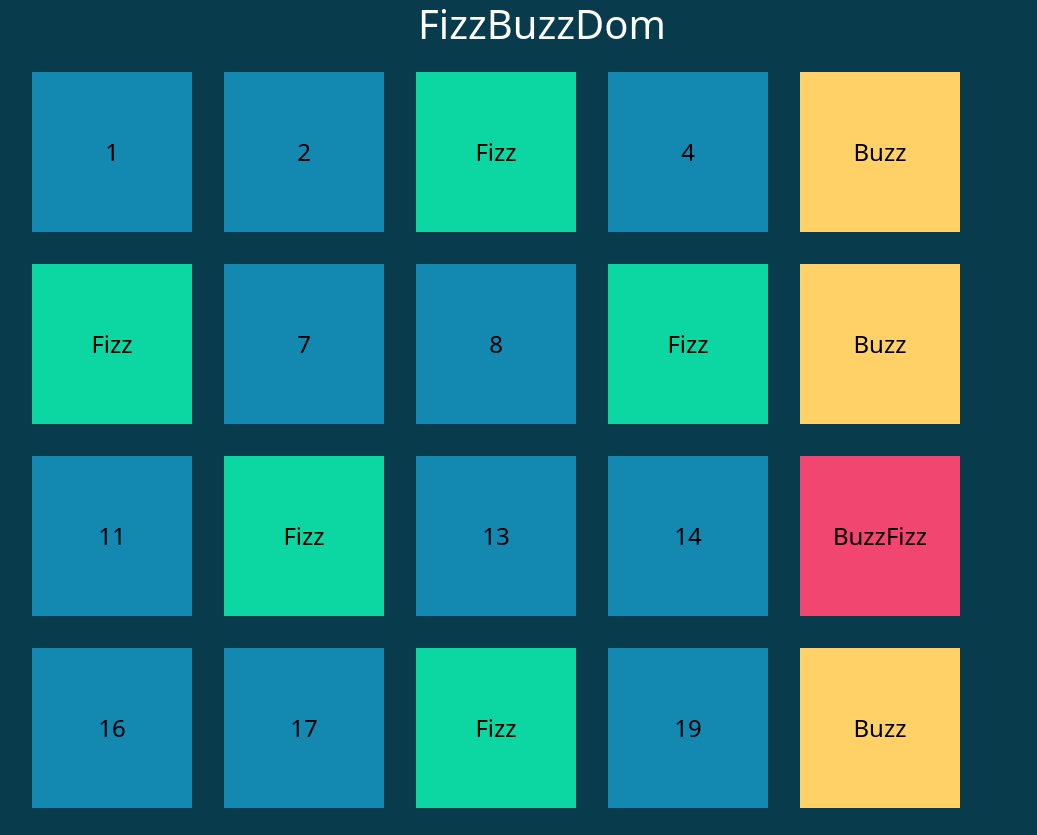
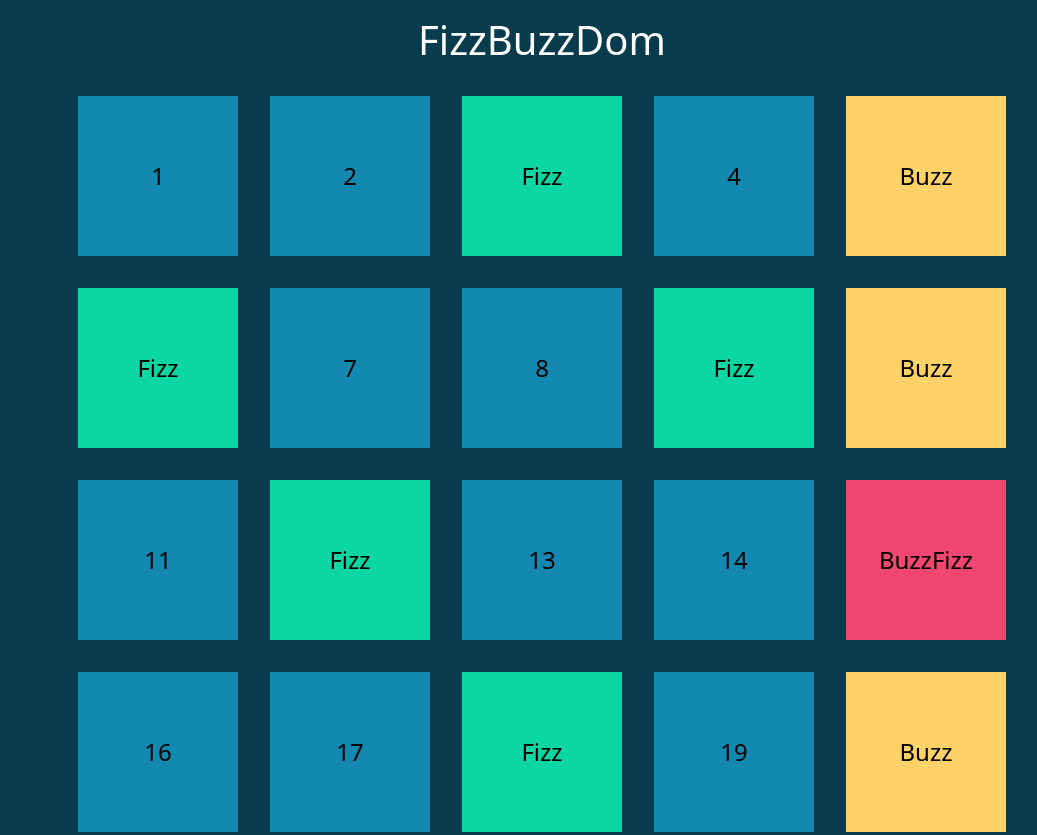
Before and after one commit to RiccardoImperato/js-fizzbuzz, a plain HTML site: page index.html in a window 1280 px wide. Shown: the top 835 px of the page, without its empty margins (98-1135 px from the left). Drawn offline with nearby package versions, Linux system fonts and the light colour scheme.

Commit message:
fix: posizione e classi ul

```diff
--- a/index.html
+++ b/index.html
@@ -11,8 +11,8 @@
 </head>
 <body>
     <div class="container">
-      <h1 class="text-white text-center">FizzBuzzDom</h1>
-    <ul class="list d-flex flex-wrap">
+      <h1 class="text-white text-center m-3">FizzBuzzDom</h1>
+    <ul class="list d-flex justify-content-center flex-wrap p-0">
     </ul>
     </div>
     <!-- Boostrap script -->
--- a/js/main.js
+++ b/js/main.js
@@ -18,7 +18,7 @@ for ( let i = 1; i < 101; i++ ){
     const ul = document.querySelector('ul.list');
     const li = document.createElement('li');
     ul.append(li);
-    li.classList.add('fs-4','text-black', 'p-3', 'm-3', 'square', 'number-bg', 'd-flex', 'justify-content-center', 'align-items-center' )
+    li.classList.add('fs-4','text-black', 'p-3', 'm-3', 'square', 'number-bg', 'd-flex', 'justify-content-center', 'align-items-center')
 
     if(i % 3 === 0 && i % 5 === 0){
         li.append('BuzzFizz');
```
